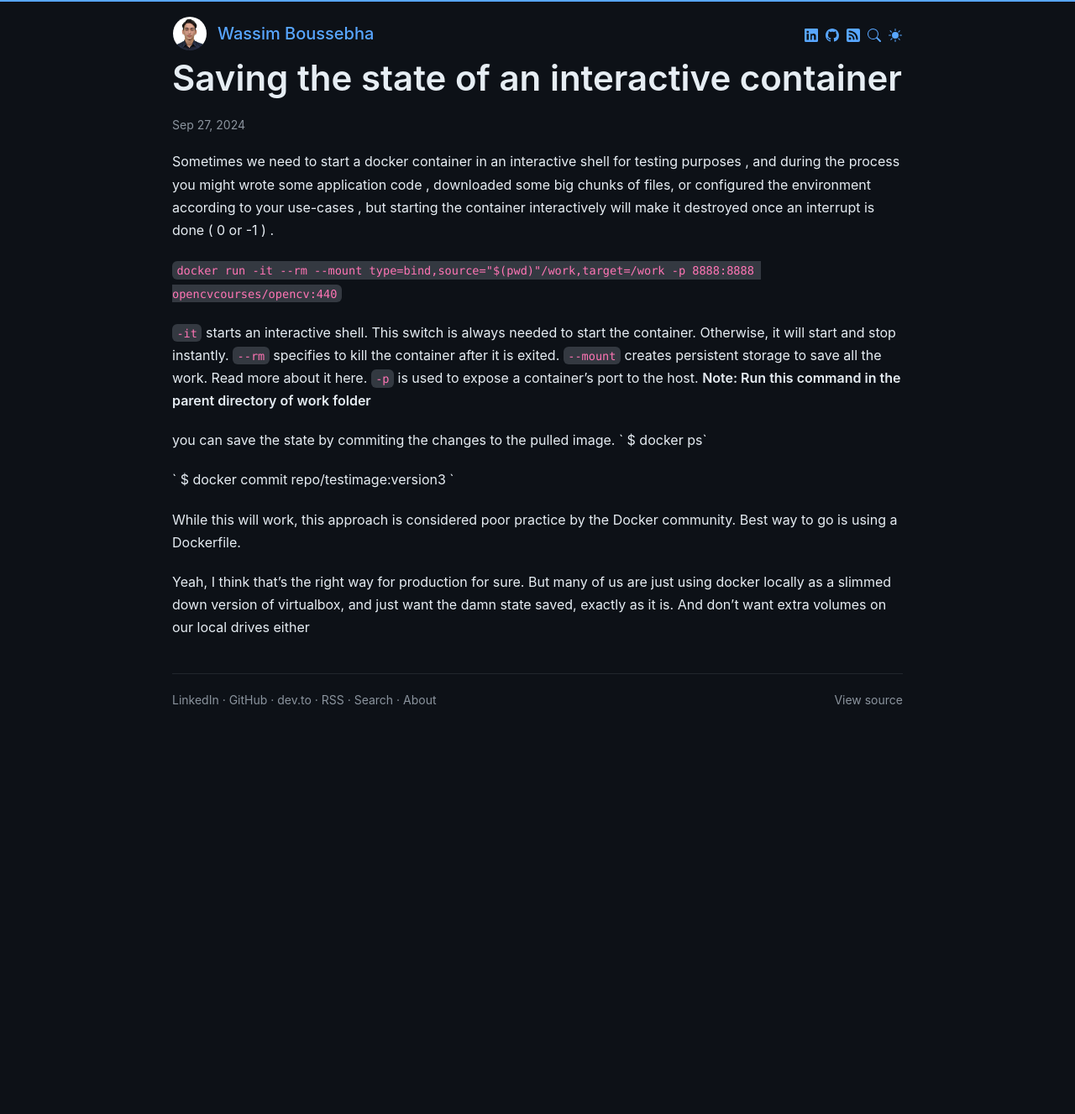
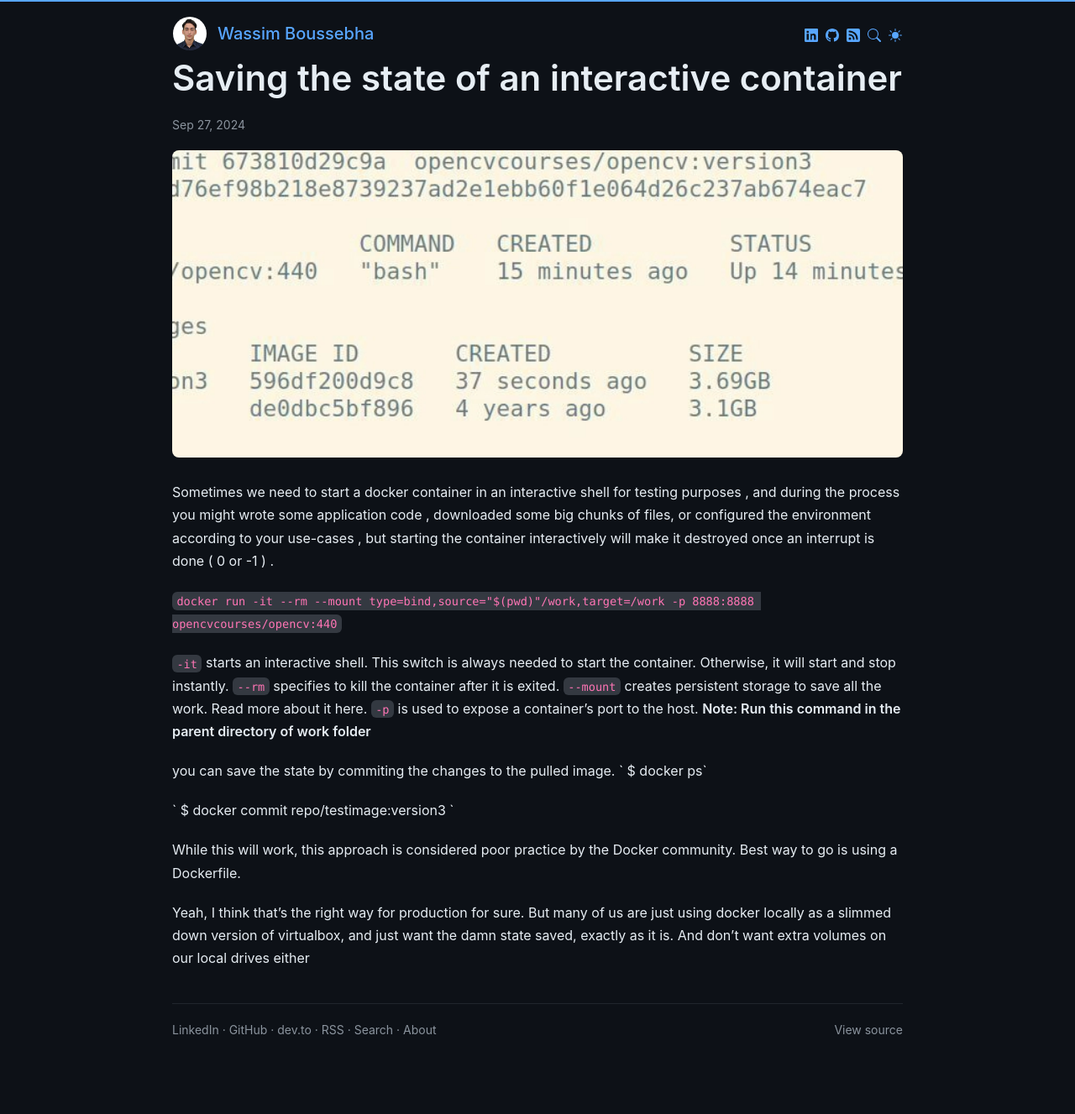
Before and after one commit to wassim31/wassim31.github.io, a Jekyll site: the page built from _posts/2024-09-27-saving-the-state-of-an-interactive-container.md, in a window 1280 px wide. Shown: the whole page at 84% size. Built offline with Jekyll 4.4.1, drawn with Linux system fonts in a browser that asks for light colours; before the commit the page ends 934 px from its top, so only the background shows below that.

Commit message:
Show cover images at the top of blog posts
Renders page.image as a full-width cover like dev.to did, skipping the
site-wide default image so posts without a cover show none.

Co-Authored-By: Claude Fable 5 <noreply@anthropic.com>

```diff
--- a/_layouts/post.html
+++ b/_layouts/post.html
@@ -21,6 +21,10 @@ layout: default
         • <span itemprop="author" itemscope itemtype="http://schema.org/Person"><span class="p-author h-card" itemprop="name">{{ page.author | escape }}</span></span>
       {%- endif -%}</p>
   </header>
+
+  {%- if page.image and page.image != "/face.jpg" -%}
+  <img class="post-cover" src="{{ page.image | relative_url }}" alt="{{ page.title | escape }}" itemprop="image">
+  {%- endif -%}
 
   <div class="post-content e-content" itemprop="articleBody">
     {{ content }}
--- a/style.css
+++ b/style.css
@@ -137,6 +137,14 @@ img{
 }
 
 /* Post content styles */
+.post-cover{
+  display: block;
+  width: 100%;
+  height: auto;
+  border-radius: 8px;
+  margin: 0 0 28px;
+}
+
 .post-content{
   font-size: 16px;
   line-height: 1.7;
```
Also changed, not shown: about.md (+1 -1 lines).
